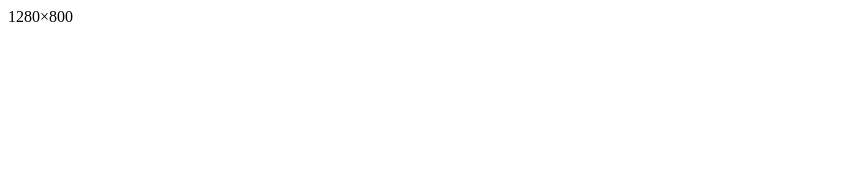
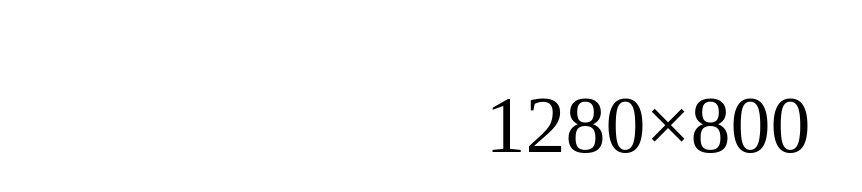
Before and after one commit to skwebs/screen, a plain HTML site: page index.html in a window 1280 px wide. Shown: the whole page, without its empty margins (0-862 px from the left). Drawn offline with nearby package versions, Linux system fonts and the light colour scheme.

Commit message:
Update index.html

```diff
--- a/index.html
+++ b/index.html
@@ -4,12 +4,14 @@
 <title>Screen Size</title>
 <style type="text/css">
 body{width:100%;height:100vh;}
+p{font-size:5rem;}
 </style>
 </head>
 <body>
+<center>
 <script src="https://ajax.googleapis.com/ajax/libs/jquery/1.12.2/jquery.min.js"></script>
-<script type="text/javascript">
-document.write($("body").outerWidth()+"×"+$("body").outerHeight())
+<script>
+document.write("<p>"+$("body").outerWidth()+"×"+$("body").outerHeight()+"</p>");
 </script>
 </body>
 </html>
```
